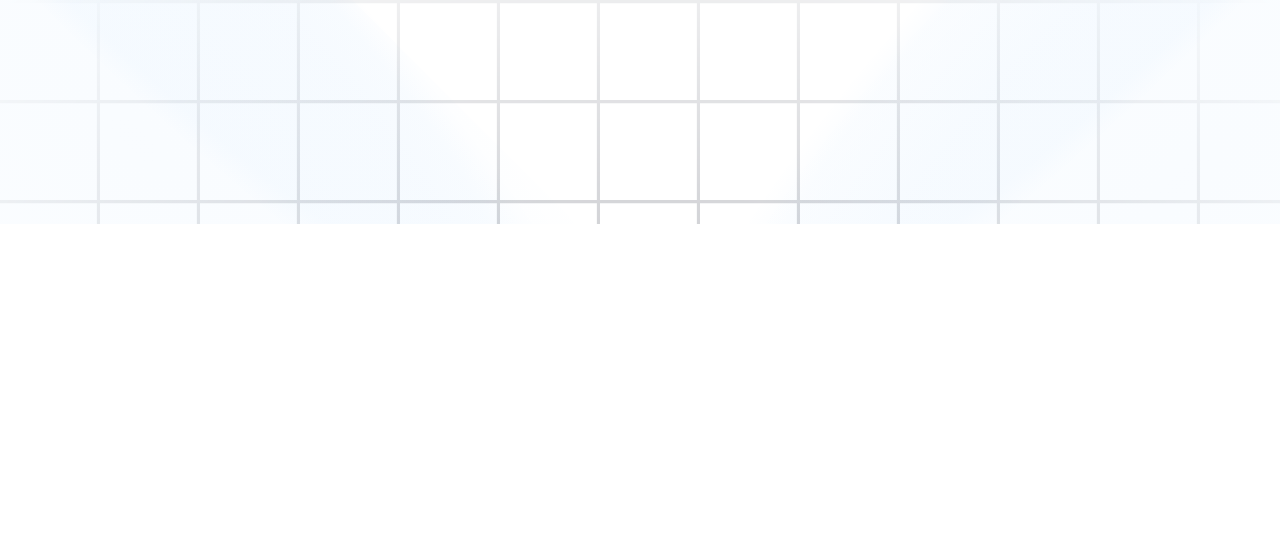
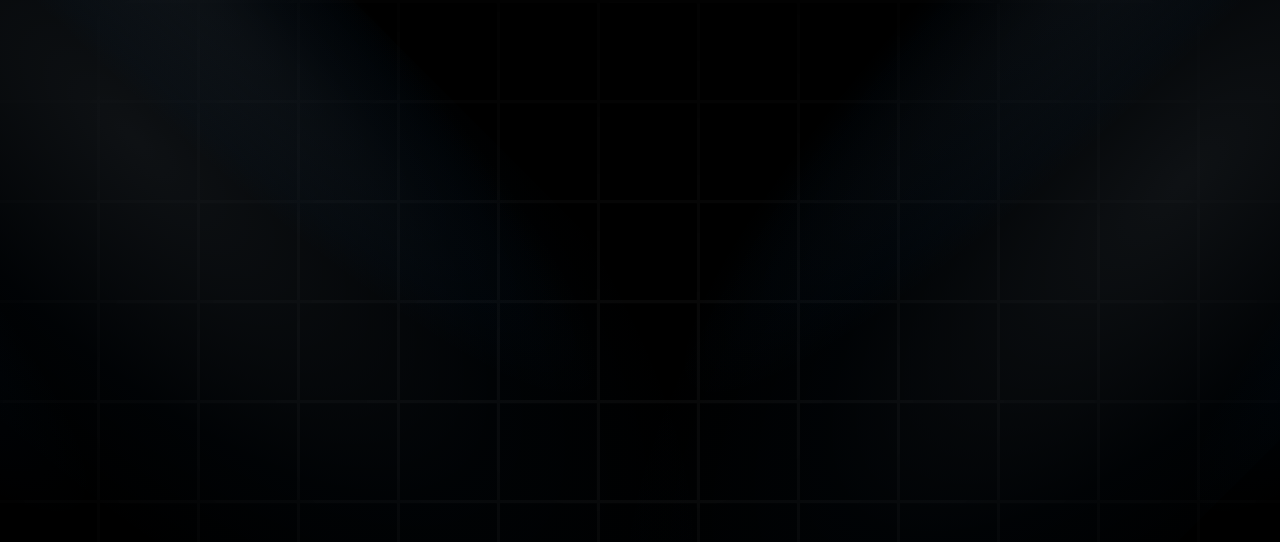
Before and after one commit to thekamiyeoladipo/nextjs-port, a Next.js app: page / in a window 1280 px wide. Shown: the top 542 px of the page. Built offline with nearby package versions, Linux system fonts and the light colour scheme.

Commit message:
feat: fixed height of hero section

```diff
--- a/app/layout.tsx
+++ b/app/layout.tsx
@@ -28,7 +28,7 @@ export default function RootLayout({
       <body className={`${geistSans.variable} ${geistMono.variable}`}>
         <ThemeProvider
             attribute="class"
-            defaultTheme="system"
+            defaultTheme="dark"
             enableSystem
             disableTransitionOnChange
           >
--- a/components/Hero.tsx
+++ b/components/Hero.tsx
@@ -3,7 +3,7 @@ import { Spotlight } from "./ui/spotlight-new"
 
 const Hero = () => {
   return (
-    <div className="pb-20 pt-36">
+    <div className="pb-20 pt-36 h-screen">
 
       <div>
         <Spotlight />
@@ -21,6 +21,12 @@ const Hero = () => {
         />
       </div>
 
+      <div className="flex justify-center">
+    <div className="max-w-[89vh]">
+
+    </div>
+      </div>
+
 
     </div>
   );
```
Also changed, not shown: app/page.tsx (+5 -2 lines).
